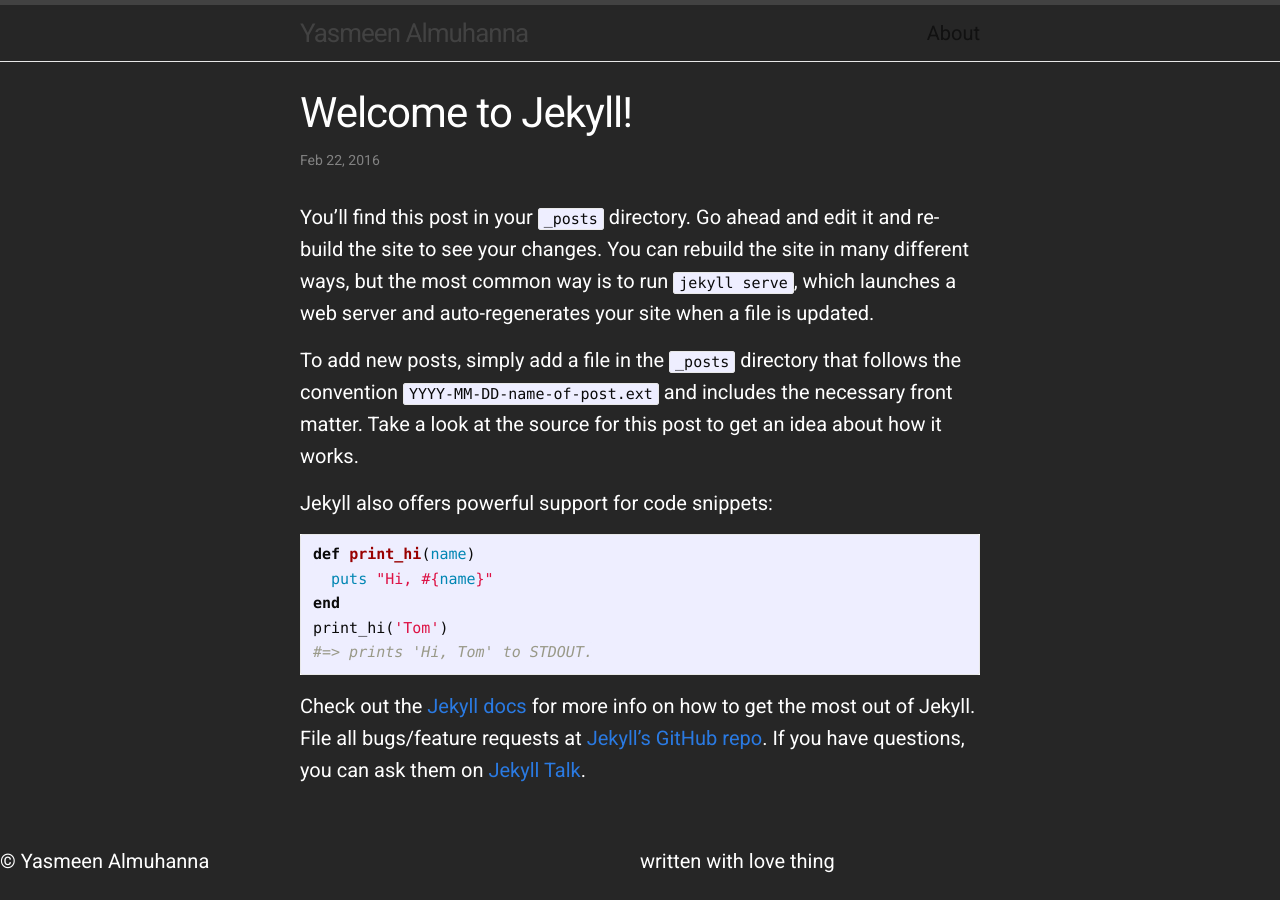
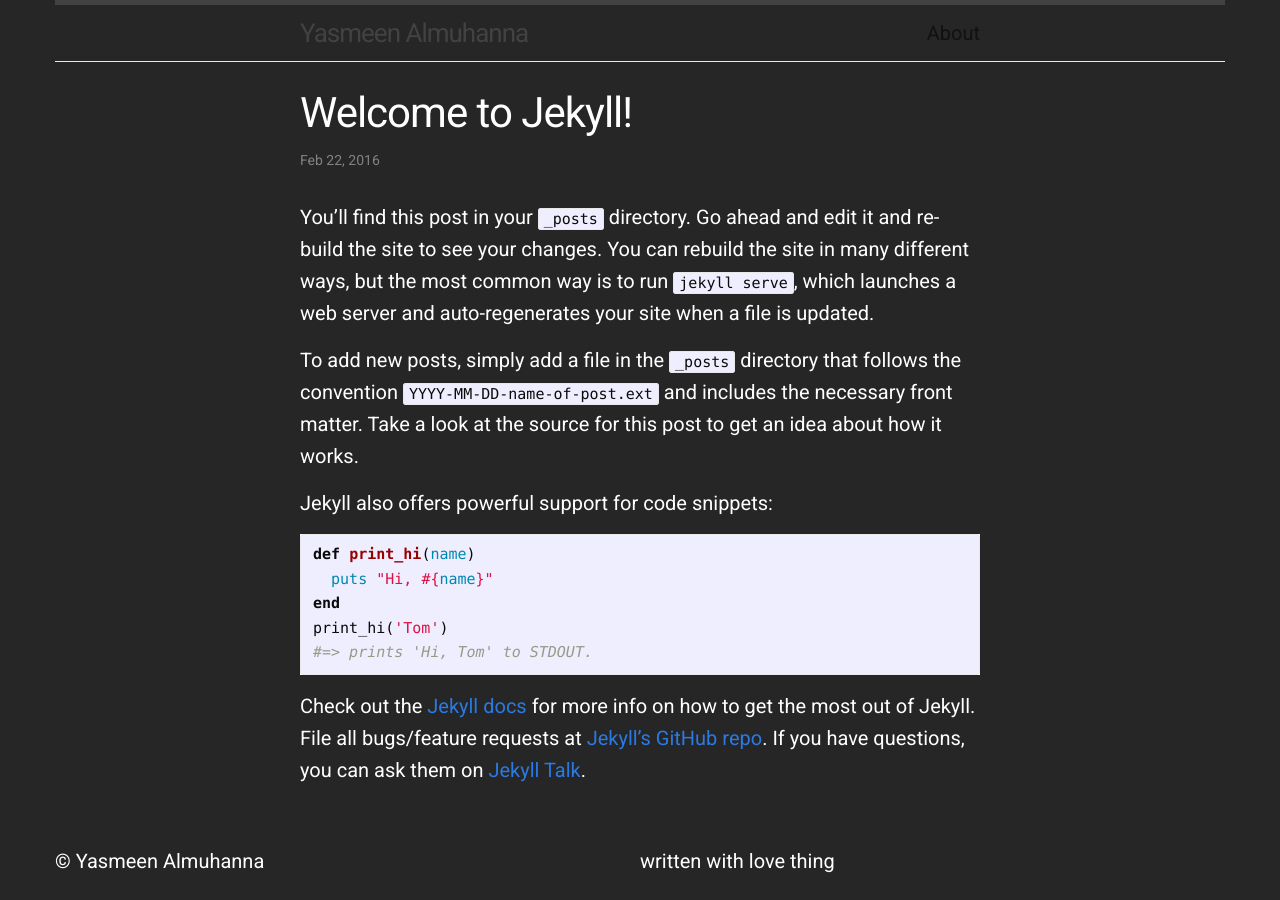
Before and after one commit to YasmeenAlmuhanna/yasmeenalmuhanna.com, a Jekyll site: the page built from _posts/2016-02-22-welcome-to-jekyll.markdown, in a window 1280 px wide. Built offline with Jekyll 4.4.1, drawn with Linux system fonts in a browser that asks for light colours; nearby versions of some CDN libraries; library files that are not in the unit come from our copies.

Commit message:
Grid Added

```diff
--- a/_layouts/default.html
+++ b/_layouts/default.html
@@ -3,7 +3,7 @@
 
   {% include head.html %}
 
-  <body>
+  <body class="grid-container">
 
     {% include header.html %}
 
```
